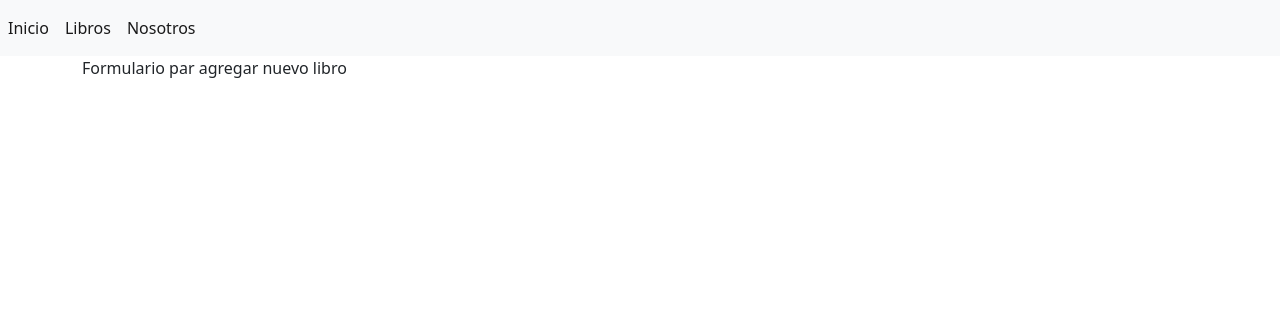
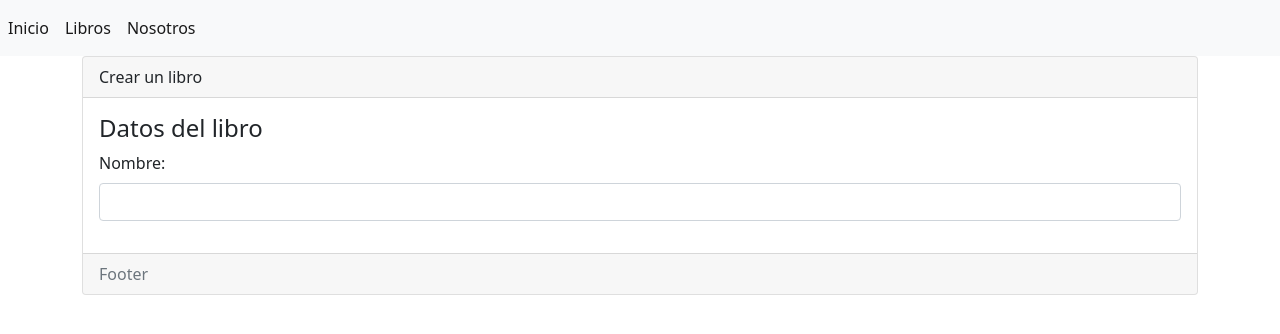
Before and after one commit to kikevis/CRUD-LIBROS, a Django app: template SISTEMA/libreria/templates/libros/crear.html in a window 1280 px wide. Shown: the top 334 px of the page. Run offline with Django 3.2, Linux system fonts and the light colour scheme; the template is opened without the code that fills it, so the values that code supplies are empty.

Commit message:
aztualizacion 1

```diff
--- a/SISTEMA/libreria/templates/libros/crear.html
+++ b/SISTEMA/libreria/templates/libros/crear.html
@@ -2,6 +2,19 @@
 {% block titulo %} Agregar Formulario {% endblock %}
 {% block contenido %}
 
-Formulario par agregar nuevo libro
+<div class="card">
+    <div class="card-header">
+        Crear un libro
+    </div>
+    <div class="card-body">
+        <h4 class="card-title">Datos del libro</h4>
+
+        {% include 'libros/form.html'%}
+
+    </div>
+    <div class="card-footer text-muted">
+        Footer
+    </div>
+</div>
 
 {% endblock %}
--- /dev/null
+++ b/SISTEMA/libreria/templates/libros/form.html
@@ -0,0 +1,6 @@
+<form enctype="multipart/form-data" method="post">
+    <div class="mb-3">
+      <label for="" class="form-label">Nombre:</label>
+      <input type="text" class="form-control" name="" id="" aria-describedby="helpId" placeholder="">
+    </div>
+</form>
--- a/SISTEMA/libreria/templates/libros/index.html
+++ b/SISTEMA/libreria/templates/libros/index.html
@@ -3,7 +3,7 @@
 {% block contenido %}
 <div class="card">
     <div class="card-header">
-        Listar libros
+        <a name="" id="" class="btn btn-success" href="{% url 'crear' %}" role="button">Agregar nuevo libre</a>
     </div>
     <div class="card-body">
         <h4 class="card-title">Libros</h4>
@@ -23,7 +23,8 @@
                     <td>Django con Python</td>
                     <td>Imagen.jpg</td>
                     <td>Libro que habla sobre el framwork de Django</td>
-                    <td>Editar | Borrar</td>
+                    <td><a name="" id="" class="btn btn-info" href="{% url 'editar' %}" role="button">Editar</a> |
+                        <a name="" id="" class="btn btn-danger" href="#" role="button">Borrar</a></td>
                 </tr>
             </tbody>
         </table>
--- a/SISTEMA/libreria/urls.py
+++ b/SISTEMA/libreria/urls.py
@@ -6,4 +6,6 @@ urlpatterns = [
     path('', views.inicio, name='inicio'),
     path('nosotros', views.nosotros, name='nosotros'),
     path('libros', views.libros, name='libros'),
+    path('libros/crear', views.crear, name='crear'),
+    path('libros/editar', views.editar, name='editar'),
 ]
```
Also changed, not shown: SISTEMA/libreria/templates/libros/editar.html (+14 -1 lines), SISTEMA/libreria/views.py (+9 -1 lines), 1 other file.
